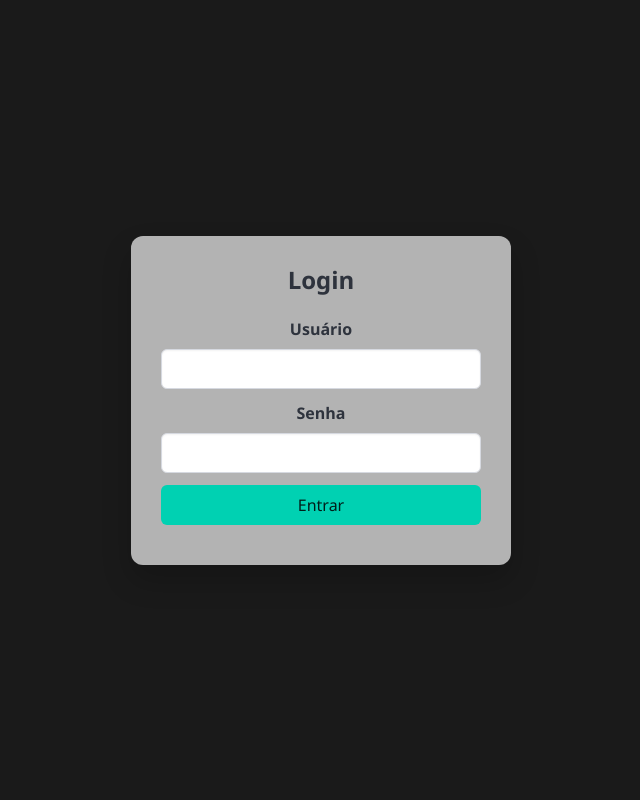
After one commit to Caua-Giovani/musicablo, a Flask app: page /login in a window 1280 px wide. The commit adds this page. Shown: the whole page, without its empty margins (319-959 px from the left). Run offline with Flask 3, Linux system fonts and the light colour scheme.

Commit message:
modify: commit dahora

```diff
--- a/app.py
+++ b/app.py
@@ -6,7 +6,6 @@ from model.musica import recuperar_musicas
 from model.musica import adicionar_musica
 from model.musica import deletar_musica
 from model.musica import alterar_musica
-from model.musica import recuperar_musicas_filtro
 
 from model.genero import recuperar_generos
 
@@ -15,7 +14,7 @@ app = Flask(__name__)
 @app.route("/")
 @app.route("/home",methods=["GET"])
 def pag_principal():
-    musicas = recuperar_musicas()
+    musicas = recuperar_musicas(1)
     genero = recuperar_generos()
 
     return render_template("principal.html",musicas=musicas,genero=genero)
@@ -23,7 +22,7 @@ def pag_principal():
 @app.route("/admin")
 
 def pag_adm():
-    musicas = recuperar_musicas()
+    musicas = recuperar_musicas(0)
     genero = recuperar_generos()
 
 
@@ -55,9 +54,14 @@ def alterar(id):
 @app.route("/filtrar/<genero_musica>")
 def filtro(genero_musica):
     genero = recuperar_generos()
-    musicas = recuperar_musicas_filtro(genero_musica)
+    musicas = recuperar_musicas(1,genero_musica)
 
     return render_template("principal.html",musicas=musicas,genero=genero)
 
+
+@app.route("/login")
+def login():
+    return render_template("login.html")
+
 if __name__=="__main__":
     app.run(host="0.0.0.0",port=8080,debug=True)
--- a/migrate/entrutura-banco.sql
+++ b/migrate/entrutura-banco.sql
@@ -15,6 +15,7 @@ CREATE TABLE IF NOT EXISTS musica (
  cantor VARCHAR(50),
  duracao TIME,
  nome VARCHAR(50),
+ stats VARCHAR(10),
  url_capa VARCHAR(255),
  nome_genero VARCHAR(30) NOT NULL,
  constraint fk_musica_genero foreign key (nome_genero) references genero (genero)
--- /dev/null
+++ b/templates/login.html
@@ -0,0 +1,143 @@
+<!DOCTYPE html>
+<html lang="en">
+<head>
+    <link
+    rel="stylesheet"
+    href="https://cdn.jsdelivr.net/npm/bulma@1.0.4/css/bulma.min.css">
+    <meta charset="UTF-8">
+    <meta name="viewport" content="width=device-width, initial-scale=1.0">
+    <title>Document</title>
+    <style>
+        /* Reset básico */
+        * {
+            margin: 0;
+            padding: 0;
+            box-sizing: border-box;
+        }
+
+        /* Corpo da página */
+        body {
+            min-height: 100vh;
+            background: linear-gradient(135deg, #e6e6e6, #f5f5f5);
+            font-family: "Segoe UI", Tahoma, sans-serif;
+        }
+
+        html, body {
+            height: 100%;
+            overflow: hidden;
+        }
+
+
+        /* Navbar */
+        .navbar {
+            box-shadow: 0 2px 8px rgba(0, 0, 0, 0.1);
+        }
+
+        /* Botão customizado */
+        .botao_ {
+            --bulma-primary-h: 166deg;
+            --bulma-primary-s: 30%;
+            --bulma-primary-l: 40%;
+            color: white;
+        }
+
+        /* Container principal */
+        .container.box {
+            max-width: 900px;
+            margin: 80px auto;
+            padding: 40px;
+            background-color: #ffffff;
+            box-shadow: 0 10px 25px rgba(0, 0, 0, 0.15);
+            border-radius: 12px;
+        }
+
+        /* Conteúdo interno */
+        .container-content {
+            width: 100%;
+        }
+
+        /* Texto principal */
+        .container-content p {
+            font-size: 1.1rem;
+            line-height: 1.8;
+            color: #333;
+            text-align: justify;
+        }
+
+        /* Imagem da navbar */
+        .navbar-item img {
+            max-height: 48px;
+        }
+
+        /* Responsividade */
+        @media (max-width: 768px) {
+            .container.box {
+                margin: 40px 20px;
+                padding: 25px;
+            }
+
+            .container-content p {
+                font-size: 1rem;
+            }
+        }
+
+            /* Centraliza tudo no meio da tela */
+            .login-wrapper {
+                height:100vh ;
+                display: flex;
+                align-items: center;
+                justify-content: center;
+                background: #1a1a1a;
+            }
+
+
+        /* Caixa do login */
+        .login-box {
+            width: 100%;
+            max-width: 380px;
+            padding: 30px;
+            border-radius: 12px;
+            box-shadow: 0 15px 30px rgba(0, 0, 0, 0.2);
+            background-color: #b3b3b3;
+        }
+        .navbar {
+             height: 56px;
+        }
+
+
+
+    </style>
+</head>
+<body>
+
+
+    <form action="/login" method="post" style="text-align: center;">
+        <div class="login-wrapper">
+            <div class="login-box box">
+              <h1 class="title is-4 has-text-centered">Login</h1>
+
+              <div class="field">
+                <label class="label">Usuário</label>
+                <div class="control">
+                  <input class="input" type="text" name="usuario">
+                </div>
+              </div>
+
+              <div class="field">
+                <label class="label">Senha</label>
+                <div class="control">
+                  <input class="input" type="password" name="senha">
+                </div>
+              </div>
+
+              <div class="field">
+                <button class="button is-primary is-fullwidth" type="submit">
+                  Entrar
+                </button>
+                <h1 style="color: red; font-weight: 600; margin: 10px 0 0 0;"></h1>
+              </div>
+            </div>
+          </div>
+    </form>
+</body>
+</html>
--- a/templates/principal.html
+++ b/templates/principal.html
@@ -18,7 +18,7 @@
         .music-singer { color: #b5b5b5; font-size: 0.85rem; margin-bottom: 12px !important; display: block; }
 
         .music-card {
-            background-color: #1a1a1a;
+            background-color: #222222;
             border: 1px solid #2d2d2d;
             border-radius: 12px;
             overflow: hidden;
@@ -27,12 +27,13 @@
         }
 
         .music-card:hover { border-color: #4a4a4a; background-color: #222; }
-        .card-image img { aspect-ratio: 16/9; object-fit: cover; width: 100%; }
+        .card-image img { aspect-ratio: 14/8; object-fit:scale-down; width: 100%; height: 100%; margin-top: 30px; margin-bottom: 20px;}
 
         .menu-label { color: #7a7a7a; padding-left: 10px; }
         .menu-list a { color: #b5b5b5; }
         .menu-list a:hover { background-color: #2d2d2d; color: #fff; }
         .icon-youtube {color:white}
+
     </style>
 </head>
 <body>
```
Also changed, not shown: migrate/dados_de_exemplo.sql (+9 -8 lines), model/musica.py (+17 -21 lines), templates/administracao.html (+4 -13 lines).
